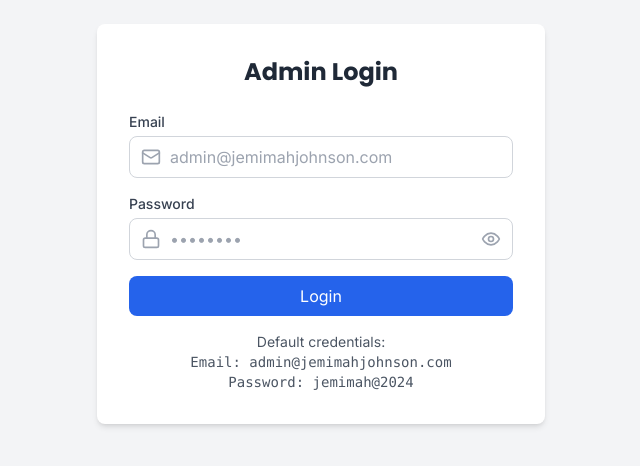
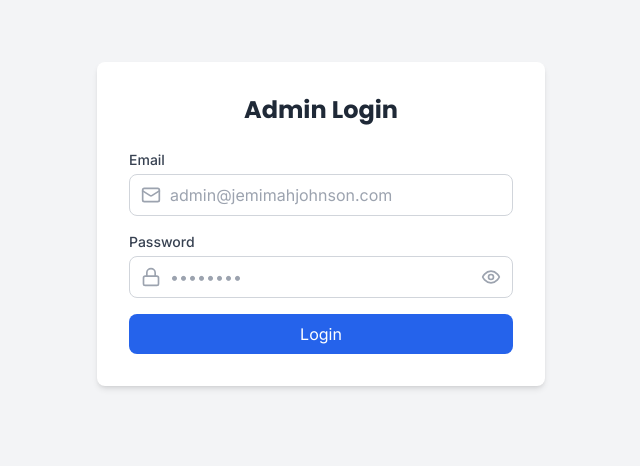
Before and after one commit to liz988483-code/jemimah-johnson-webapp, a React (Vite) app: page /admin/login in a window 1280 px wide. Shown: the part 176-642 px from the top of the page, without its empty margins (319-959 px from the left). Built offline with nearby package versions, Linux system fonts and the light colour scheme; no server answers.

Commit message:
Remove default credentials hint from admin login page
Credentials only come from .env now, and showing default/example
creds on a live login page is a bad practice regardless.

```diff
--- a/admin/Login.tsx
+++ b/admin/Login.tsx
@@ -105,12 +105,6 @@ const Login: React.FC = () => {
             {loading ? 'Logging in...' : 'Login'}
           </button>
         </form>
-
-        <div className="mt-4 text-center text-sm text-gray-600">
-          <p>Default credentials:</p>
-          <p className="font-mono">Email: admin@jemimahjohnson.com</p>
-          <p className="font-mono">Password: jemimah@2024</p>
-        </div>
       </div>
     </div>
   )
```
